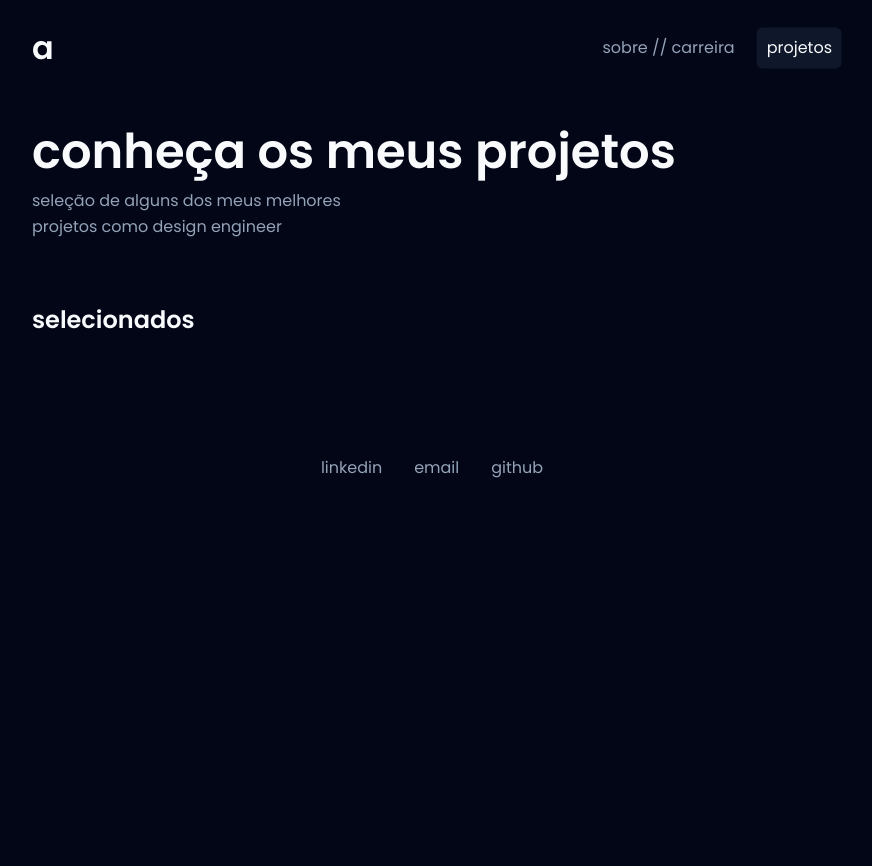
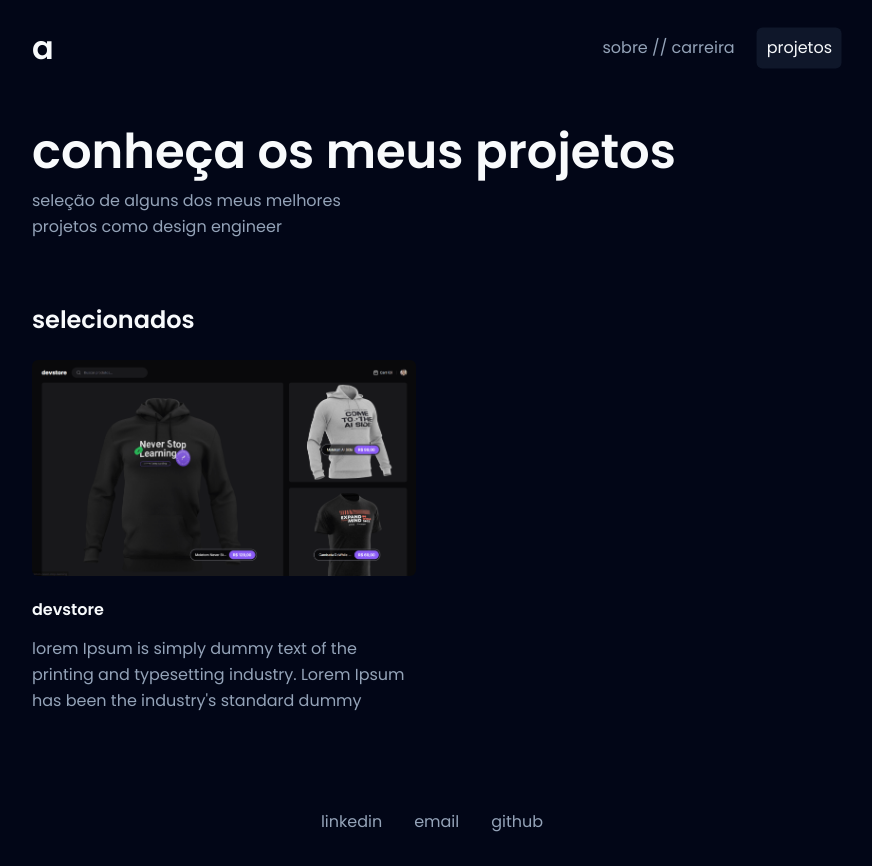
Before and after one commit to avilyre/avilysilva, a Next.js app: page /projects in a window 1280 px wide. Shown: the whole page, without its empty margins (208-1080 px from the left). Before the commit the page ends 800 px from the top, so only its background shows below. Built offline with nearby package versions, Linux system fonts and the light colour scheme.

Commit message:
chore: add project card and the first mock

```diff
--- /dev/null
+++ b/src/@data/projects.ts
@@ -0,0 +1,57 @@
+import { Project } from "@/@types/project";
+
+export const projects: Project[] = [
+  {
+    id: 1,
+    image: {
+      src: "/images/projects/devstore.png",
+      alt: "devstore",
+    },
+    title: "devstore",
+    description:
+      "lorem Ipsum is simply dummy text of the printing and typesetting industry. Lorem Ipsum has been the industry's standard dummy",
+    slug: "devstore",
+    details: {
+      role: "design engineer",
+      developmentTime: "30 dias",
+      type: "ecommerce",
+    },
+    links: {
+      github: "https://github.com/avilyre/devstore",
+      deploy: "<empty-url>",
+      figma: "<empty-url>",
+    },
+    motivation:
+      "lorem Ipsum is simply dummy text of the printing and typesetting industry. Lorem Ipsum has been the industry's standard dummy",
+    highlights: ["fast loading", "acessible", "responsive", "original design"],
+    technologies: [
+      "nextjs",
+      "typescript",
+      "tailwindcss",
+      "prisma",
+      "postgresql",
+    ],
+    process: [
+      {
+        id: 1,
+        title: "phase one",
+        steps: ["analyse", "understand", "document", "board"],
+      },
+      {
+        id: 2,
+        title: "phase two",
+        steps: ["repository", "rules", "base project"],
+      },
+      {
+        id: 3,
+        title: "phase three",
+        steps: ["feature", "tests", "document", "deploy"],
+      },
+    ],
+    images: [
+      "/images/projects/devstore.png",
+      "/images/projects/devstore.png",
+      "/images/projects/devstore.png",
+    ],
+  },
+];
--- /dev/null
+++ b/src/@types/project.ts
@@ -0,0 +1,29 @@
+export interface Project {
+  id: string | number;
+  image: {
+    src: string;
+    alt: string;
+  };
+  title: string;
+  description: string;
+  slug: string;
+  details: {
+    role: string;
+    developmentTime: string;
+    type: string;
+  };
+  links?: {
+    github: string;
+    figma: string;
+    deploy: string;
+  };
+  motivation: string;
+  highlights: string[];
+  technologies: string[];
+  process: {
+    id: string | number;
+    title: string;
+    steps: string[];
+  }[];
+  images: string[];
+}
--- a/src/app/projects/page.tsx
+++ b/src/app/projects/page.tsx
@@ -1,3 +1,5 @@
+import { projects } from "@/@data/projects";
+import { Card } from "@/components/card";
 import { PageHeader } from "@/components/page-header";
 import { generateSEO } from "@/utility/generate-seo";
 
@@ -21,7 +23,18 @@ const Projects = () => {
           {strings.selected}
         </h2>
 
-        <div className="grid grid-cols-1 gap-8 sm:grid-cols-2"></div>
+        <div className="grid grid-cols-1 gap-8 sm:grid-cols-2">
+          {projects.map(project => (
+            <Card
+              key={project.id}
+              title={project.title}
+              description={project.description}
+              image={project.image}
+              slug={project.slug}
+              typeURL="project"
+            />
+          ))}
+        </div>
       </section>
     </main>
   );
--- a/src/components/card/index.tsx
+++ b/src/components/card/index.tsx
@@ -5,6 +5,11 @@ import { CardProps } from "./interface";
 
 export const Card = (props: CardProps) => {
   const { image, title, description, typeURL, slug } = props;
+
+  const defaultImageSize = {
+    width: 380,
+    height: 240,
+  };
 
   const hrefURLMap = {
     post: "posts",
@@ -22,8 +27,8 @@ export const Card = (props: CardProps) => {
         <Image
           src={image.src}
           alt={image.alt}
-          width={image.width}
-          height={image.height}
+          width={defaultImageSize.width}
+          height={defaultImageSize.height}
           className="mb-6 aspect-video w-full select-none rounded-md border-tertiary bg-tertiary object-cover group-hover:border"
         />
         <h3 className="mb-4 font-semibold leading-tight text-primary">
--- a/src/components/card/interface.ts
+++ b/src/components/card/interface.ts
@@ -2,8 +2,6 @@ export interface CardProps {
   image: {
     src: string;
     alt: string;
-    width: number;
-    height: number;
   };
   title: string;
   description: string;
```
Also changed, not shown: public/images/projects/devstore.png (added).
